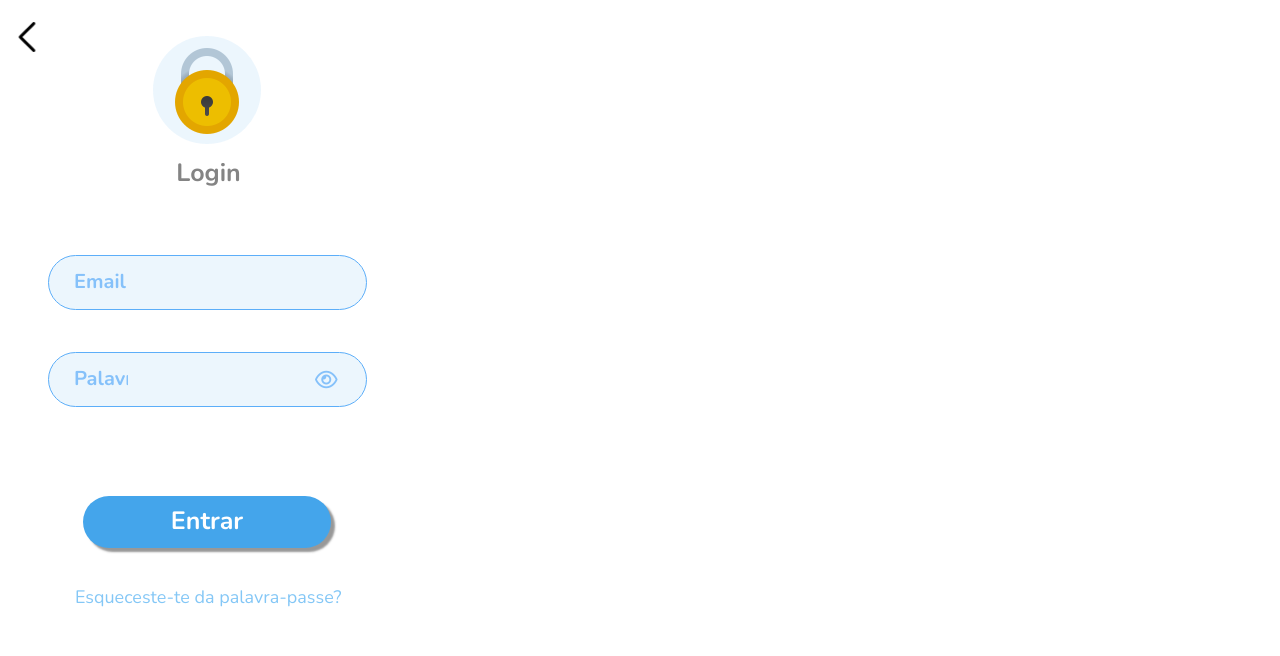
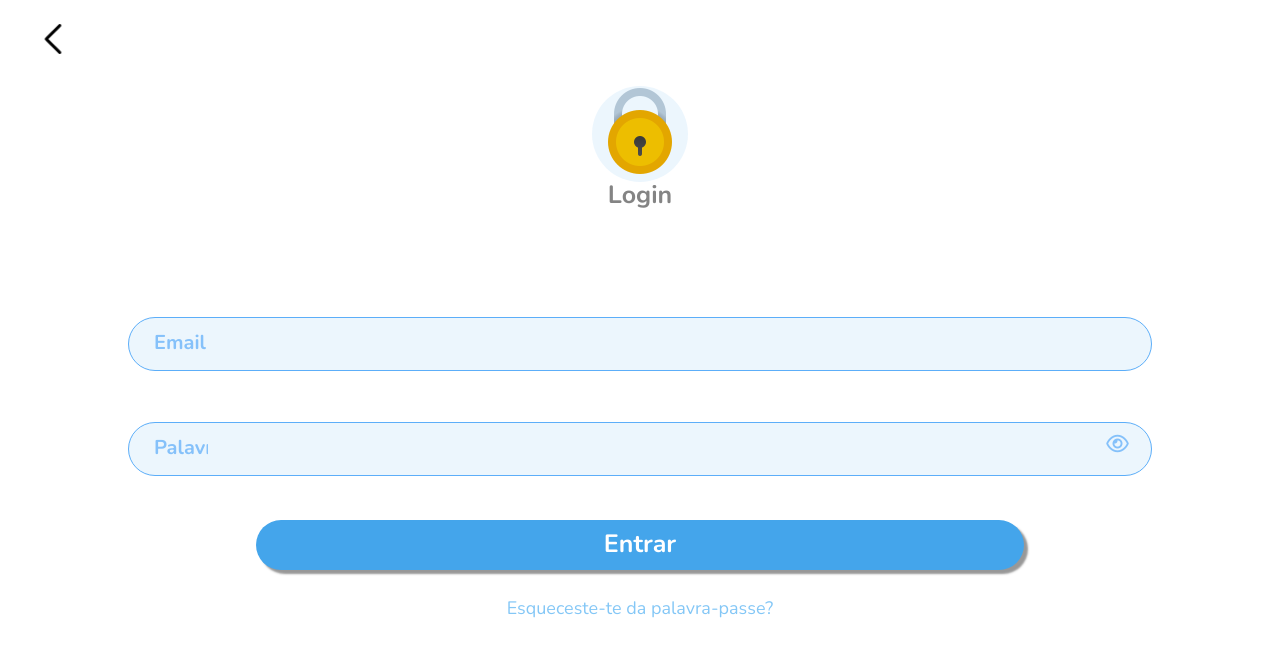
Before and after one commit to Bitkas/ProChild, a website: page src/main/resources/static/Login.html in a window 1280 px wide. Drawn offline with nearby package versions, Linux system fonts and the light colour scheme.

Commit message:
css atualizado

```diff
--- a/src/main/resources/static/LandingPage.css
+++ b/src/main/resources/static/LandingPage.css
@@ -10,12 +10,11 @@ body {
 * {
     overflow-x: hidden;
     padding: 0px !important;
-    margin: 0px !important;
 }
 
 .screen {
-    width: 414px;
-    height: 736px;
+    width: 100%;
+    height: 100%;
     position: absolute;
     overflow: hidden;
     z-index: -1;
@@ -40,7 +39,8 @@ body {
 
 #logo {
     display: block;
-    left: 16%;
+    text-align: center;
+    margin: 0 auto;
     top: 7%;
     opacity: 1;
     background: center;
@@ -71,6 +71,7 @@ body {
     color: white;
     background-color: transparent;
     border: none;
+    overflow: hidden;
 }
 
 .nextBtn {
--- a/src/main/resources/static/Login.css
+++ b/src/main/resources/static/Login.css
@@ -9,13 +9,11 @@ body {
 
 * {
     overflow-x: hidden;
-    /* padding: 0px !important; */
-    margin: 0px !important;
 }
 
 .screen {
-    width: 414px;
-    height: 736px;
+    width: 100%;
+    height: 100%;
     position: absolute;
     overflow: hidden;
     z-index: -1;
@@ -23,7 +21,7 @@ body {
 }
 
 .backBtn {
-    position: absolute;
+    position: relative;
     width: 30px;
     height: 30px;
     top: 3%;
@@ -32,76 +30,73 @@ body {
 }
 
 .LoginText {
-    width: 141px;
+    width: 100%;
     color: rgba(132, 132, 132, 1);
-    position: absolute;
-    top: 155px;
-    left: 138px;
+    position: relative;
     font-weight: bold;
     font-size: 25px;
     opacity: 1;
     text-align: center;
+    margin: 0 auto;
+    display: block;
+    margin-top: 4%;
 }
 
 .circuloLock {
-    width: 108px;
-    height: 108px;
+    width: 96px;
+    height: 96px;
     background: rgba(67, 164, 235, 0.10000000149011612);
+    background-image: url("./imagens/Login.lock.png");
+    background-repeat: no-repeat;
+    background-size: cover;
     opacity: 1;
     position: relative;
-    top: 36px;
-    left: 153px;
+    top: 7%;
+    text-align: center;
+    margin: 0 auto;
+    margin-bottom: 50px;
     border-radius: 50%;
 }
 
-.Lock {
-    position: absolute;
-    width: 96px;
-    height: 96px;
-    top: 10px;
-    left: 6px;
-}
-
 #emailInputEntrar {
-    width: 319px;
-    height: 55px;
+    width: 80%;
+    height: 100%;
     background: rgba(148, 206, 240, 0.18000000715255737);
     opacity: 1;
-    position: absolute;
-    top: 255px;
-    left: 48px;
+    margin: 0 auto;
+    margin-top: 8%;
+    position: relative;
     border: 1px solid rgba(92, 174, 249, 1);
-    border-top-left-radius: 30px;
-    border-top-right-radius: 30px;
-    border-bottom-left-radius: 30px;
-    border-bottom-right-radius: 30px;
+    border-radius: 30px;
     overflow: hidden;
-    padding: 25px;
+    padding: 15px;
+    padding-left: 25px;
 }
 
 #passInputEntrar {
-    width: 319px;
-    height: 55px;
+    width: 80%;
+    height: 100%;
     background: rgba(148, 206, 240, 0.18000000715255737);
     opacity: 1;
-    position: absolute;
-    top: 352px;
-    left: 48px;
+    margin: 0 auto;
+    margin-top: 4%;
+    margin-left: 10%;
+    margin-bottom: 5px;
+    position: relative;
     border: 1px solid rgba(92, 174, 249, 1);
-    border-top-left-radius: 30px;
-    border-top-right-radius: 30px;
-    border-bottom-left-radius: 30px;
-    border-bottom-right-radius: 30px;
+    border-radius: 30px;
     overflow: hidden;
-    padding: 25px;
+    padding: 15px;
+    padding-left: 25px;
+    display: inline-block;
 }
 
 #viewText {
-    position: absolute;
-    top: 370px;
-    left: 315px;
+    position: relative;
+    display: inline-block;
     color: #85C1FA;
     font-size: 20px;
+    margin-left: -50px;
 }
 
 ::placeholder {
@@ -113,24 +108,28 @@ body {
 }
 
 .entrarContaBtn {
-    height: 7%;
+    height: 50px;
     width: 60%;
     border-radius: 32px;
-    position: absolute;
+    position: relative;
     background-color: #44A5EB;
     color: #ffffff;
     font-size: 25px;
     font-weight: bold;
     border: none;
-    top: 496px;
-    left: 20%;
+    margin-bottom: 25px;
+    left: 50%;
+    margin-top: 3%;
+    margin-left: -30%;
     box-shadow: 4px 4px 2px rgb(50 50 50 / 50%);
+    overflow: hidden;
 }
 
 #NewPass {
-    position: absolute;
-    top: 584px;
-    left: 75px;
+    width: 100%;
+    position: relative;
+    text-align: center;
+    float: right;
     color: #84C7F6;
     font-size: 18px;
 }
--- a/src/main/resources/static/Login.html
+++ b/src/main/resources/static/Login.html
@@ -26,17 +26,16 @@
         <a href="./LandingPage.html">
             <img id="backBtn" class="backBtn" src="./imagens/back.png">
         </a>
+        <div class="circuloLock"></div>
         <span class="LoginText">Login</span>
-        <div class="circuloLock">
-            <img class="Lock" src="./imagens/Login.lock.png">
-        </div>
         <form>
             <input id="emailInputEntrar" type="email" class="inputEntrarConta form-control" placeholder="Email" required></input>
             <input id="passInputEntrar" type="password" class="inputLogin form-control" name="password-Login" placeholder="Palavra-passe" required>
             <i id="viewText" class="far fa-eye" onclick="showPswd()"></i>
+            </input>
             <button id="EntrarContaBtn" class="entrarContaBtn">Entrar</button>
-            <span id="NewPass">Esqueceste-te da palavra-passe?</span>
         </form>
+        <span id="NewPass">Esqueceste-te da palavra-passe?</span>
     </div>
 
     <script src="https://code.jquery.com/jquery-3.5.1.slim.min.js" integrity="sha384-DfXdz2htPH0lsSSs5nCTpuj/zy4C+OGpamoFVy38MVBnE+IbbVYUew+OrCXaRkfj" crossorigin="anonymous"></script>
```
